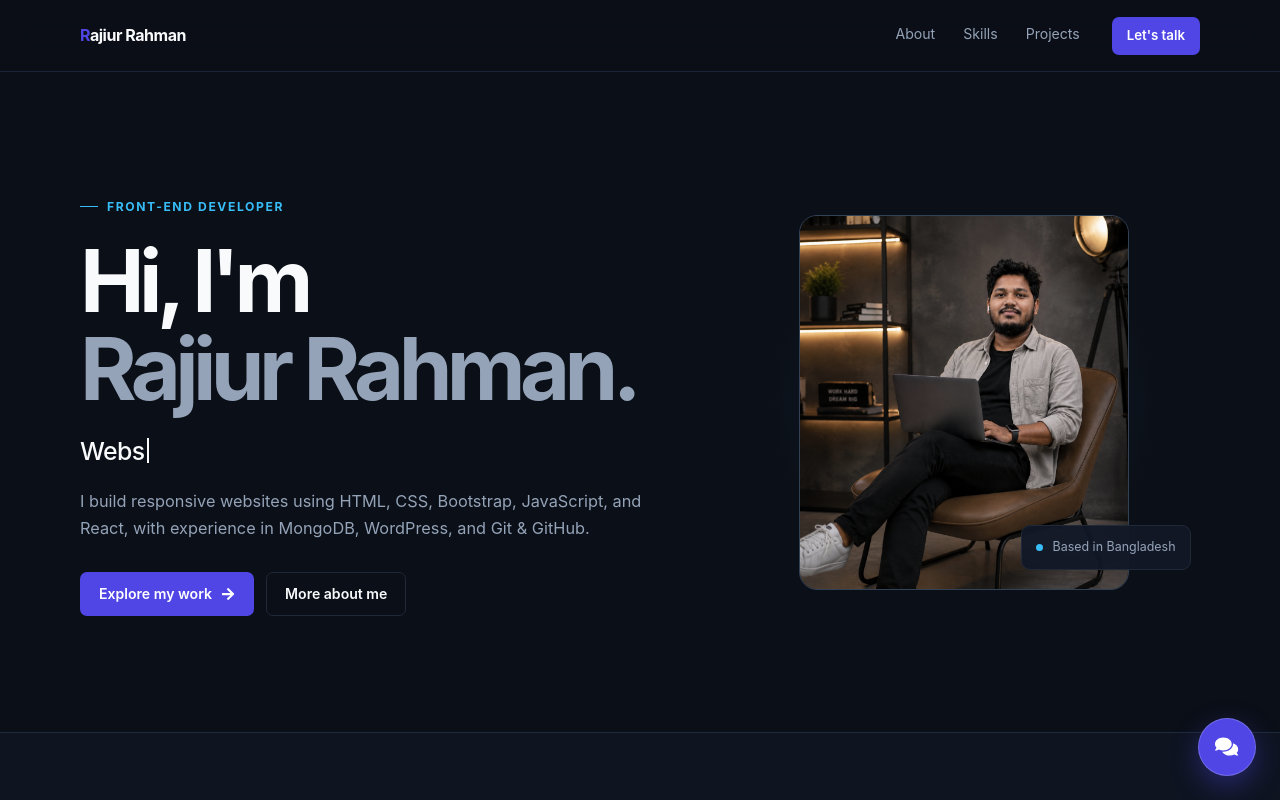
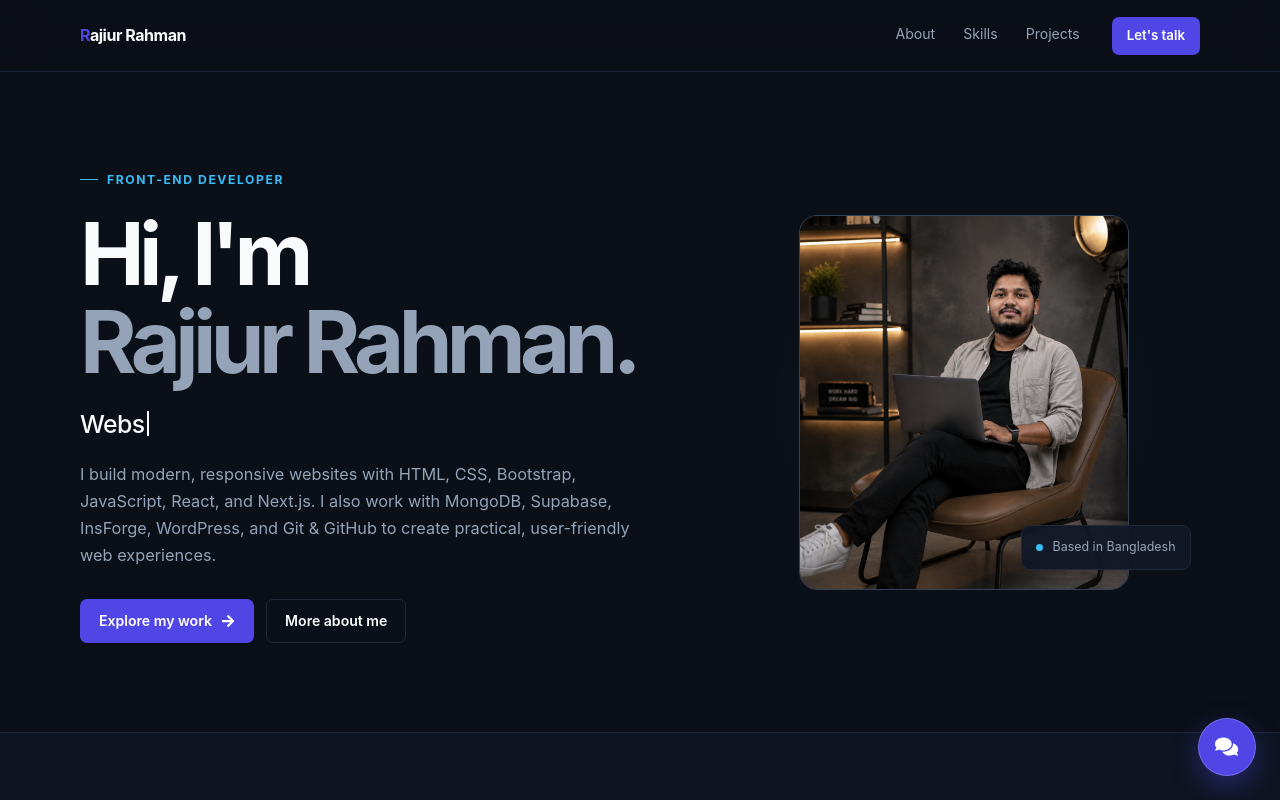
Before and after one commit to rajiur-developer/portfolio, a Next.js app: page / in a window 1280 px wide. Shown: the top 800 px of the page. Built offline with nearby package versions, Linux system fonts and the light colour scheme.

Commit message:
Refresh hero introduction and portfolio copy

```diff
--- a/components/Hero.js
+++ b/components/Hero.js
@@ -69,7 +69,7 @@ export default function Hero() {
         <h2 aria-label={roles.join(", ")}>
           <span className="hero-role" aria-hidden="true">{role}</span>
         </h2>
-        <p>I build responsive websites using HTML, CSS, Bootstrap, JavaScript, and React, with experience in MongoDB, WordPress, and Git & GitHub.</p>
+        <p>I build modern, responsive websites with HTML, CSS, Bootstrap, JavaScript, React, and Next.js. I also work with MongoDB, Supabase, InsForge, WordPress, and Git & GitHub to create practical, user-friendly web experiences.</p>
         <div className="hero-buttons">
           <motion.a href="#projects" className="btn btn-primary" whileHover={prefersReducedMotion ? undefined : { y: -1 }} whileTap={prefersReducedMotion ? undefined : { scale: 0.98 }}>Explore my work <FaArrowRight /></motion.a>
           <motion.a href="#about" className="btn btn-secondary" whileHover={prefersReducedMotion ? undefined : { y: -1 }} whileTap={prefersReducedMotion ? undefined : { scale: 0.98 }}>More about me</motion.a>
```
